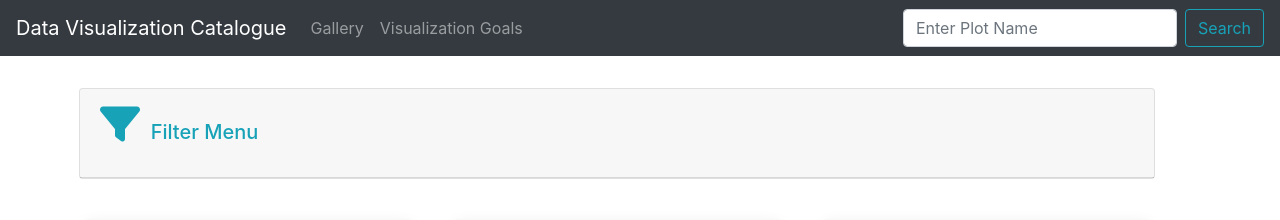
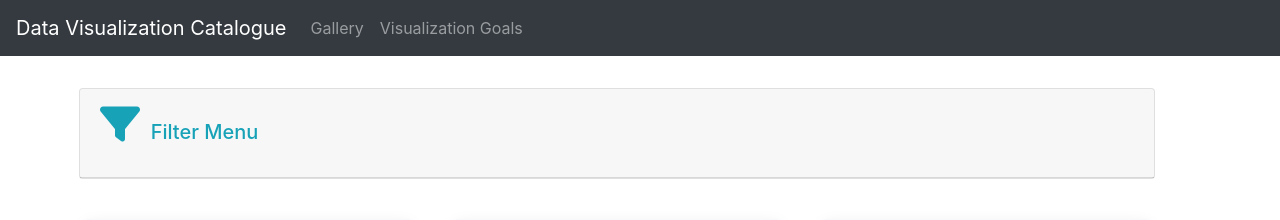
Before and after one commit to m-p-esser/data-visualization-catalogue, a Django app: page / in a window 1280 px wide. Shown: the top 220 px of the page. Run offline with Django 3.2, Linux system fonts and the light colour scheme; data comes from the database, SQL or seed files in the repository; some libraries are stand-ins or nearby versions.

Commit message:
Removed search from navbar

```diff
--- a/dataviz_gallery/templates/nav.html
+++ b/dataviz_gallery/templates/nav.html
@@ -12,11 +12,5 @@
       <li class="nav-item">
         <a class="nav-link" href="/goals">Visualization Goals</a>
     </ul>
-    <form class="form-inline my-2 my-lg-0" method="GET" id="plotSearchForm">
-      <input class="form-control mr-sm-2" type="search" id="plotSearchField" name="q" value="{{ request.GET.q }}" placeholder="Enter Plot Name"
-        aria-label="Search">
-      <button class="btn btn-outline-info my-2 my-sm-0" id="plotSearchButton" type="submit">Search</button>
-    </form>
-    </form>
   </div>
 </nav>
```
